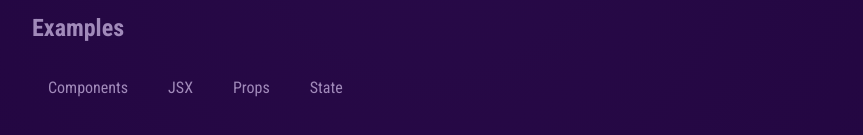
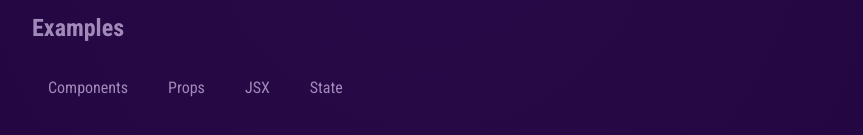
Before and after one commit to hluismoises/react-essentials, a React (Vite) app: page / in a window 1280 px wide. Shown: the part 737-872 px from the top of the page, without its empty margins (208-1071 px from the left). Built offline with nearby package versions, Linux system fonts and the light colour scheme.

Commit message:
51 Passing functions as values to props

```diff
--- a/src/App.jsx
+++ b/src/App.jsx
@@ -4,6 +4,10 @@ import CoreConcepts from "./components/CoreConcepts.jsx";
 import TabButton from "./components/TabButton.jsx";
 
 function App() {
+  function handleClick() {
+    console.log("Button clicked");
+  }
+
   return (
     <div>
       <Header />
@@ -24,10 +28,10 @@ function App() {
         <section id="examples">
           <h2>Examples</h2>
           <menu>
-            <TabButton>Components</TabButton>
-            <TabButton>JSX</TabButton>
-            <TabButton>Props</TabButton>
-            <TabButton>State</TabButton>
+            <TabButton onSelect={handleClick}>Components</TabButton>
+            <TabButton onSelect={handleClick}>Props</TabButton>
+            <TabButton onSelect={handleClick}>JSX</TabButton>
+            <TabButton onSelect={handleClick}>State</TabButton>
           </menu>
         </section>
       </main>
--- a/src/components/TabButton.jsx
+++ b/src/components/TabButton.jsx
@@ -1,11 +1,7 @@
-export default function tabButton({ children }) {
-  function handleClick() {
-    console.log("Button clicked");
-  }
-
+export default function tabButton({ children, onSelect }) {
   return (
     <div>
-      <button onClick={handleClick}>{children}</button>
+      <button onClick={onSelect}>{children}</button>
     </div>
   );
 }
```
